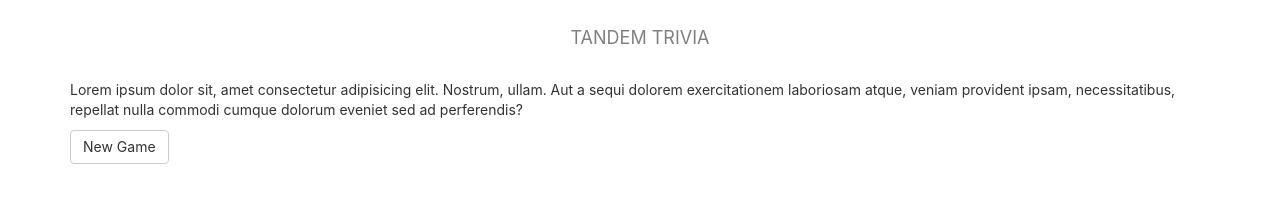
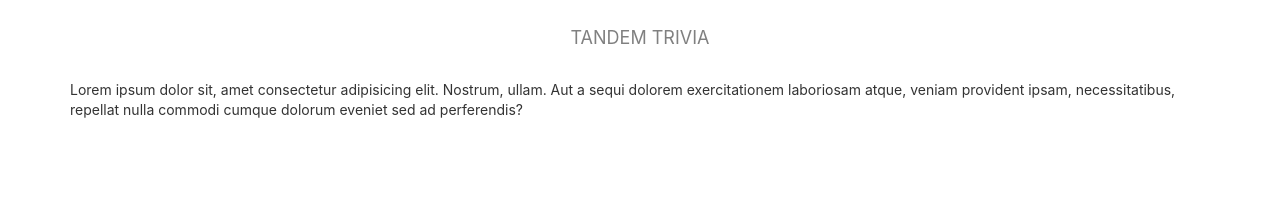
Before and after one commit to Chris-Violante/tandem_trivia, a React (Create React App) app: page /GamePage in a window 1280 px wide. Shown: the top 220 px of the page. Built offline with nearby package versions, Linux system fonts and the light colour scheme.

Commit message:
react router dom winstalled.  Ready for routing of basic pages

```diff
--- a/package.json
+++ b/package.json
@@ -8,6 +8,7 @@
     "@testing-library/user-event": "^12.1.10",
     "react": "^17.0.1",
     "react-dom": "^17.0.1",
+    "react-router-dom": "^5.2.0",
     "react-scripts": "4.0.0",
     "web-vitals": "^0.2.4"
   },
--- a/src/index.js
+++ b/src/index.js
@@ -2,11 +2,10 @@ import React from 'react';
 import ReactDOM from 'react-dom';
 import './index.css';
 import App from './pages/App/App';
+import { BrowserRouter as Router } from 'react-router-dom';
 
 
 ReactDOM.render(
-  <React.StrictMode>
-    <App />
-  </React.StrictMode>,
+  <Router><App /></Router>,
   document.getElementById('root')
 );
--- a/src/pages/App/App.js
+++ b/src/pages/App/App.js
@@ -3,6 +3,10 @@ import React, { Component } from 'react'
 import QuestionsData from '../../components/QuestionsData/Apprentice_TandemFor400_Data.json'
 import NewGameButton from '../../components/NewGameButton/NewGameButton';
 import Welcome from '../../components/Welcome/Welcome';
+import { Route, Link, Switch } from 'react-router-dom';
+import GamePage from '../GamePage/GamePage'
+
+
 
 console.log(QuestionsData);
 
@@ -11,8 +15,15 @@ class App extends Component {
     return(
       <div className="App">
         <header className="header-footer">TANDEM TRIVIA</header>
+        <main>
+        <Switch>
         <Welcome />
-        <NewGameButton />
+        <Link className='btn btn-default' to='/GamePage'>New Game</Link>
+        <Route exact path='/GamePage' className='btn btn-default' render={({ history }) =>
+          <GamePage />
+        }/>
+        </Switch>
+        </main>
       </div>
     )
   }
--- a/src/pages/GamePage/GamePage.jsx
+++ b/src/pages/GamePage/GamePage.jsx
@@ -0,0 +1,18 @@
+import React, { Component } from 'react';
+
+
+
+
+
+
+class GamePage extends Component {
+    render() {
+        return(
+            <div>
+                <p>Lorem ipsum dolor sit amet consectetur adipisicing elit. Sed laudantium voluptatem optio aliquam suscipit tenetur dicta amet, natus blanditiis earum voluptatum quibusdam quidem, tempora non inventore cupiditate delectus dolores perspiciatis.</p>
+            </div>
+        )
+    }
+}
+
+export default GamePage
```
Also changed, not shown: 1 other file (tests, documents, lock files or other folders).
